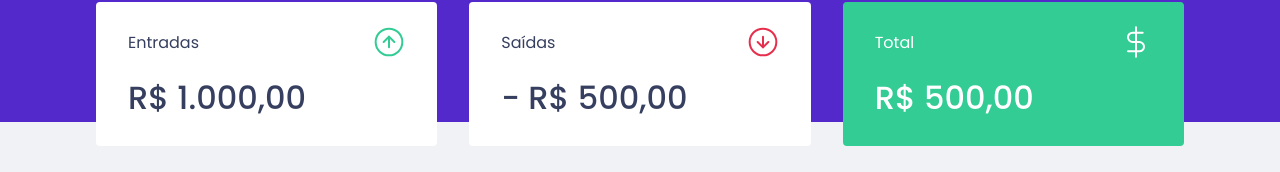
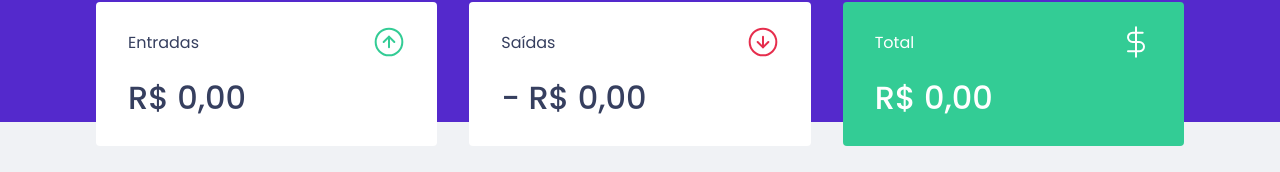
Before and after one commit to thiagohrcosta/Ignite-dtmoney, a React (Create React App) app: page / in a window 1280 px wide. Shown: the part 150-322 px from the top of the page. Built offline with nearby package versions, Linux system fonts and the light colour scheme; no server answers; what miragejs would draw is missing.

Commit message:
summary logic calculation

```diff
--- a/src/components/Summary/index.tsx
+++ b/src/components/Summary/index.tsx
@@ -7,30 +7,65 @@
 import { Container } from "./styles";
 
 export function Summary() {
-  const {transactions} = useContext(TransactionsContext);
+  const { transactions } = useContext(TransactionsContext);
 
-  return(
+  // const totalDeposits = transactions.reduce((acc, transaction) => {
+  //   if (transaction.type === 'deposit'){
+  //     return acc + transaction.amount;
+  //   }
+
+  //   return acc;
+  // }, 0)
+
+  const summary = transactions.reduce((acc, transaction) => {
+    if (transaction.type === 'deposit') {
+      acc.deposits += transaction.amount;
+      acc.total += transaction.amount;
+    } else {
+      acc.withdraws += transaction.amount;
+      acc.total -= transaction.amount;
+    }
+
+    return acc;
+  }, {
+    deposits: 0,
+    withdraws: 0,
+    total: 0
+  })
+
+  return (
     <Container>
       <div>
         <header>
           <p>Entradas</p>
           <img src={incomeImg} alt="Entradas" />
         </header>
-        <strong>R$ 1.000,00</strong>
+        <strong>
+          {new Intl.NumberFormat('pt-BR', {
+            style: 'currency',
+            currency: 'BRL'
+          }).format(summary.deposits)}
+        </strong>
       </div>
       <div>
         <header>
           <p>Saídas</p>
           <img src={outcomeImg} alt="Saídas" />
         </header>
-        <strong>- R$ 500,00</strong>
+        <strong>- {new Intl.NumberFormat('pt-BR', {
+          style: 'currency',
+          currency: 'BRL'
+        }).format(summary.withdraws)}</strong>
       </div>
       <div className="highlight-background">
         <header>
           <p>Total</p>
           <img src={totalImg} alt="Total" />
         </header>
-        <strong>R$ 500,00</strong>
+        <strong>{new Intl.NumberFormat('pt-BR', {
+          style: 'currency',
+          currency: 'BRL'
+        }).format(summary.total)}</strong>
       </div>
     </Container>
   )
```
